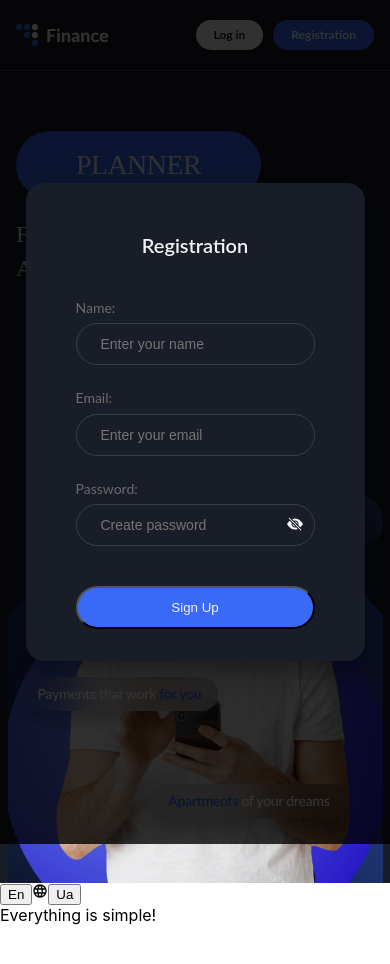
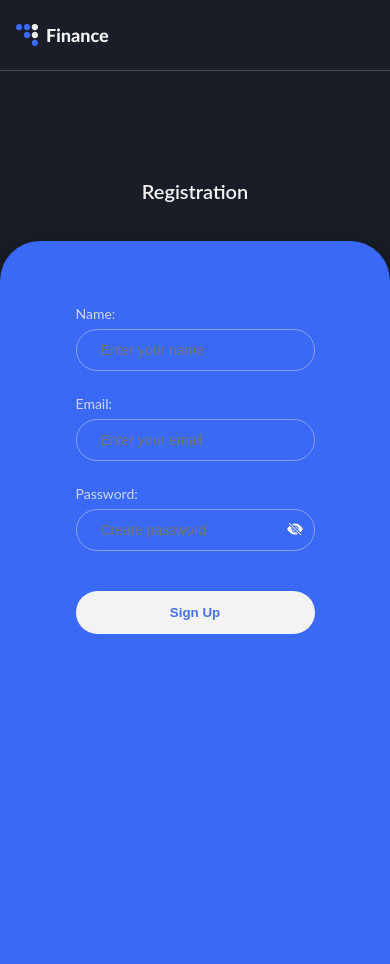
Before and after one commit to kolanuch13/finance-planner-app-frontend, a React (Create React App) app: page /finance-planner-app/register in a window 390 px wide. Shown: the top 964 px of the page. Before the commit the page ends 925 px from the top, so only its background shows below. Built offline with nearby package versions, Linux system fonts and the light colour scheme.

Commit message:
done mobile modals
1. mobile html css for login/register modals
2. install react-responsive for check width in component
3. create HeaderMobileModal.jsx for responsove version

```diff
--- a/package.json
+++ b/package.json
@@ -24,6 +24,7 @@
     "react-icons": "^4.8.0",
     "react-loader-spinner": "^5.3.4",
     "react-redux": "^8.0.5",
+    "react-responsive": "^9.0.2",
     "react-router-dom": "^6.9.0",
     "react-scripts": "5.0.1",
     "recharts": "^2.5.0",
--- a/src/components/App.jsx
+++ b/src/components/App.jsx
@@ -50,8 +50,8 @@ export const App = () => {
           <Route path="*" element={<div>Not Found Page</div>} />
         </Route>
       </Routes>
-      <ToggleLanguages />
-      <ExampleForToggleLanguages />
+      {/* <ToggleLanguages />
+      <ExampleForToggleLanguages /> */}
     </>
   );
 };
--- a/src/components/Header/header/Header.module.css
+++ b/src/components/Header/header/Header.module.css
@@ -1,7 +1,6 @@
 .header {
   position: relative;
   display: flex;
-  min-width: 375px;
   height: 70px;
   background-color: #191d28;
   border-bottom: 1px solid rgba(255, 255, 255, 0.2);
--- /dev/null
+++ b/src/components/Header/header/HeaderMobileModals.jsx
@@ -0,0 +1,15 @@
+import { Logo } from '../logo/Logo';
+
+import css from './Header.module.css';
+
+function Header() {
+  return (
+    <>
+      <header className={css.header}>
+        <Logo />
+      </header>
+    </>
+  );
+}
+
+export default Header;
--- a/src/components/Modal/Modal.jsx
+++ b/src/components/Modal/Modal.jsx
@@ -1,4 +1,5 @@
 import React, { useEffect, useState } from 'react';
+import { useMediaQuery } from 'react-responsive';
 import { useNavigate } from 'react-router-dom';
 import { createPortal } from 'react-dom';
 import css from './Modal.module.css';
@@ -7,6 +8,7 @@ const modalRoot = document.getElementById('modal-root');
 
 export const Modal = ({ children }) => {
   const navigate = useNavigate();
+  const isMobile = useMediaQuery({ query: '(max-width: 767px)' });
   const [isOpenModal, setIsOpenModal] = useState(true);
   const handleBackdropClick = e => {
     if (e.currentTarget === e.target) {
@@ -26,10 +28,11 @@ export const Modal = ({ children }) => {
     return () => window.removeEventListener('keydown', handleKeyDown);
   }, [navigate]);
 
-  useEffect(() => {
-    document.body.style.overflow = 'hidden';
-    return () => (document.body.style.overflow = 'unset');
-  }, []);
+  // here is look overflow whe open modal
+  // useEffect(() => {
+  //   document.body.style.overflow = 'hidden';
+  //   return () => (document.body.style.overflow = 'unset');
+  // }, []);
 
   return (
     isOpenModal &&
--- a/src/components/Modal/Modal.module.css
+++ b/src/components/Modal/Modal.module.css
@@ -1,11 +1,24 @@
 .Overlay {
-  position: fixed;
-  top: 0;
-  left: 0;
-  width: 100vw;
-  height: 100vh;
   display: flex;
   justify-content: center;
   align-items: center;
-  background: rgba(0, 0, 0, 0.8);
 }
+
+@media screen and (max-width:767px) {
+  .Overlay {
+    align-items: end;
+    padding-top: 170px;
+    background: #191D28;
+  }
+}
+
+@media screen and (min-width:768px) {
+  .Overlay {
+    position: fixed;
+    top: 0;
+    left: 0;
+    width: 100vw;
+    height: 100vh;
+    background: rgba(0, 0, 0, 0.8);
+  }
+}
--- a/src/components/Modal/ModalLogin.jsx
+++ b/src/components/Modal/ModalLogin.jsx
@@ -16,7 +16,7 @@ export const ModalLogin = () => {
     <div className={css.box}>
       <p className={css.title}>Log In</p>
       <form className={css.form}>
-        <label>
+        <label className={css.labelWrapper}>
           <span className={css.label}>Email:</span>
           <input
             className={css.input}
@@ -35,7 +35,9 @@ export const ModalLogin = () => {
             {isLookPwd ? <BsEye /> : <BsEyeSlashFill />}
           </span>
         </label>
-        <button className={css.btn}>Log In</button>
+        <button type="submit" className={css.btn}>
+          Log In
+        </button>
       </form>
     </div>
   );
--- a/src/components/Modal/ModalView.jsx
+++ b/src/components/Modal/ModalView.jsx
@@ -1,13 +1,16 @@
 import React from 'react';
 import Header from '../Header/header/Header';
+import HeaderMobileModals from '../Header/header/HeaderMobileModals';
 import { Home } from '../../pages/HomePage/HomePage';
+import { useMediaQuery } from 'react-responsive';
 
 export const ModalView = ({ children }) => {
+  const isMobile = useMediaQuery({ query: '(max-width: 767px)' });
   return (
     <>
-      <Header />
+      {isMobile ? <HeaderMobileModals /> : <Header />}
+      {!isMobile && <Home />}
       {children}
-      <Home />
     </>
   );
 };
--- a/src/components/Modal/Modals.module.css
+++ b/src/components/Modal/Modals.module.css
@@ -3,7 +3,9 @@
   box-shadow: 0px 24px 38px rgba(0, 0, 0, 0.14), 0px 9px 46px rgba(0, 0, 0, 0.12), 0px 11px 15px rgba(0, 0, 0, 0.2);
   border-radius: 18px;
   padding: 32px 50px;
+  user-select: none;
 }
+
 .form {
   display: flex;
   flex-direction: column;
@@ -30,6 +32,7 @@ margin-bottom: 6px;
 }
 
 .input {
+box-sizing: border-box;
 padding: 11px 32px 11px 24px;
 color: #F3F3F3;
 font-size: 14px;
@@ -37,6 +40,8 @@ line-height: 1.29;
 border: 1px solid rgba(108, 108, 108, 0.4);
 border-radius: 28px;
 background-color: transparent;
+outline: none;
+width: 100%;
 }
 .input[type="password"]::-ms-reveal,
 .input[type="password"]::-ms-clear {
@@ -50,14 +55,52 @@ border-radius: 60px;
 color: #F3F3F3;
 padding: 12px 10px;
 cursor: pointer;
+max-width: 300px;
 }
 .labelWrapper {
   position: relative;
+max-width: 300px;
 }
 .eye {
+color: #F3F3F3;
+cursor: pointer;
+position: absolute;
 top: 36px;
 right: 12px;
-position: absolute;
-color: #F3F3F3;
-cursor: pointer;
 }
+
+@media screen and (max-width:767px) {
+  .title {
+    position: absolute;
+    top: -80px;
+    text-align: center;
+    width: inherit;
+    margin-left: -38px;
+  }
+  .box{
+    position: relative;
+    width: 100%;
+    padding: 64px 38px;
+    background-color: #3A6AF5;
+    border-radius: 40px 40px 0px 0px;
+    height: 100vh;
+  }
+  .form {
+    display: grid;
+    place-content: center;
+  }
+  .label {
+    color: rgba(243, 243, 243, 0.8);
+  }
+  .input{
+    border: 1px solid rgba(243, 243, 243, 0.4);
+    color: #f3f3f3;
+  }
+  .btn {
+    border: none;
+    background-color: #F3F3F3;
+    color: #4770E4;
+    font-weight: 700;
+    line-height: 1.43;
+  }
+}
```
Also changed, not shown: 1 other file (tests, documents, lock files or other folders).
